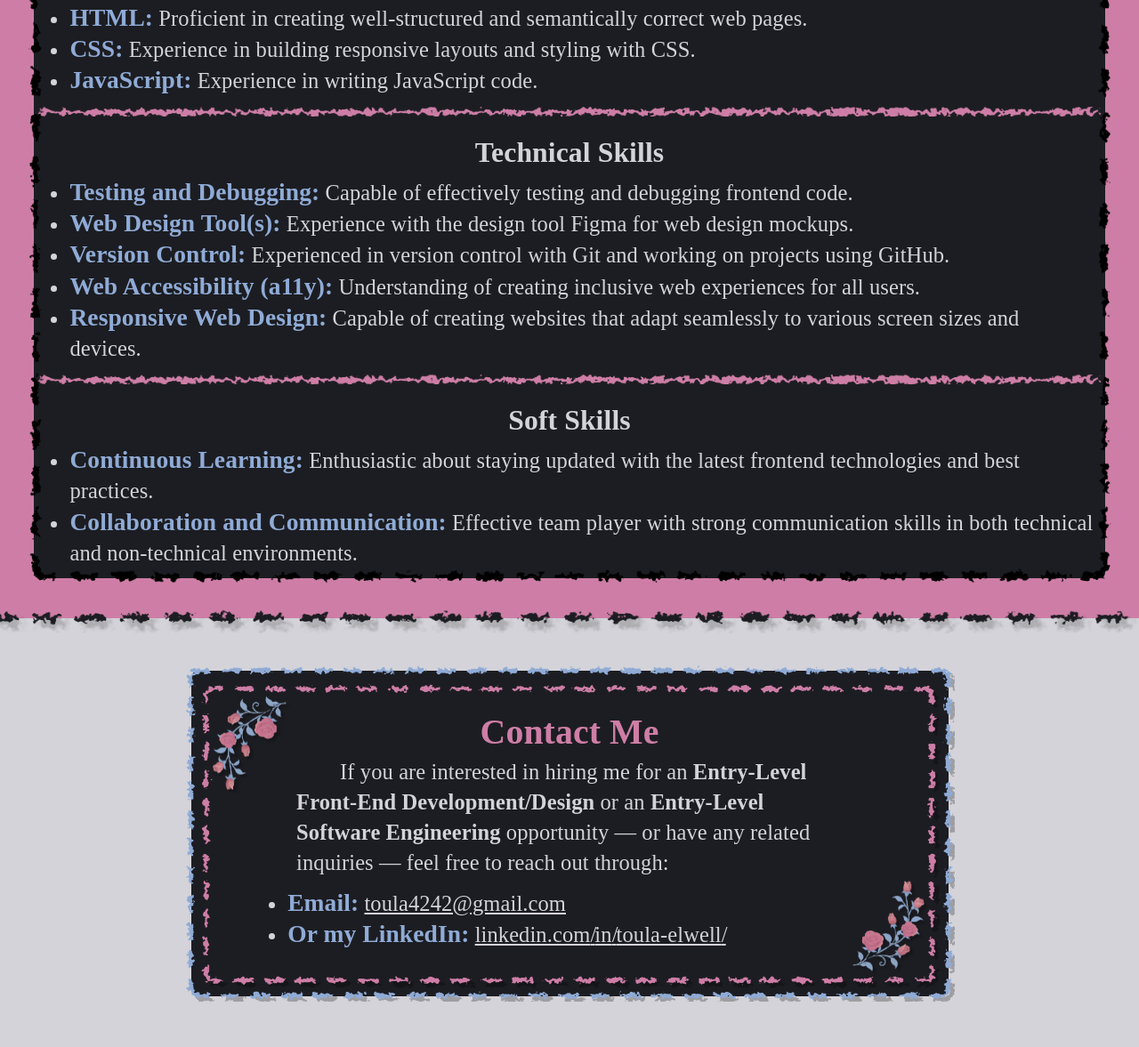
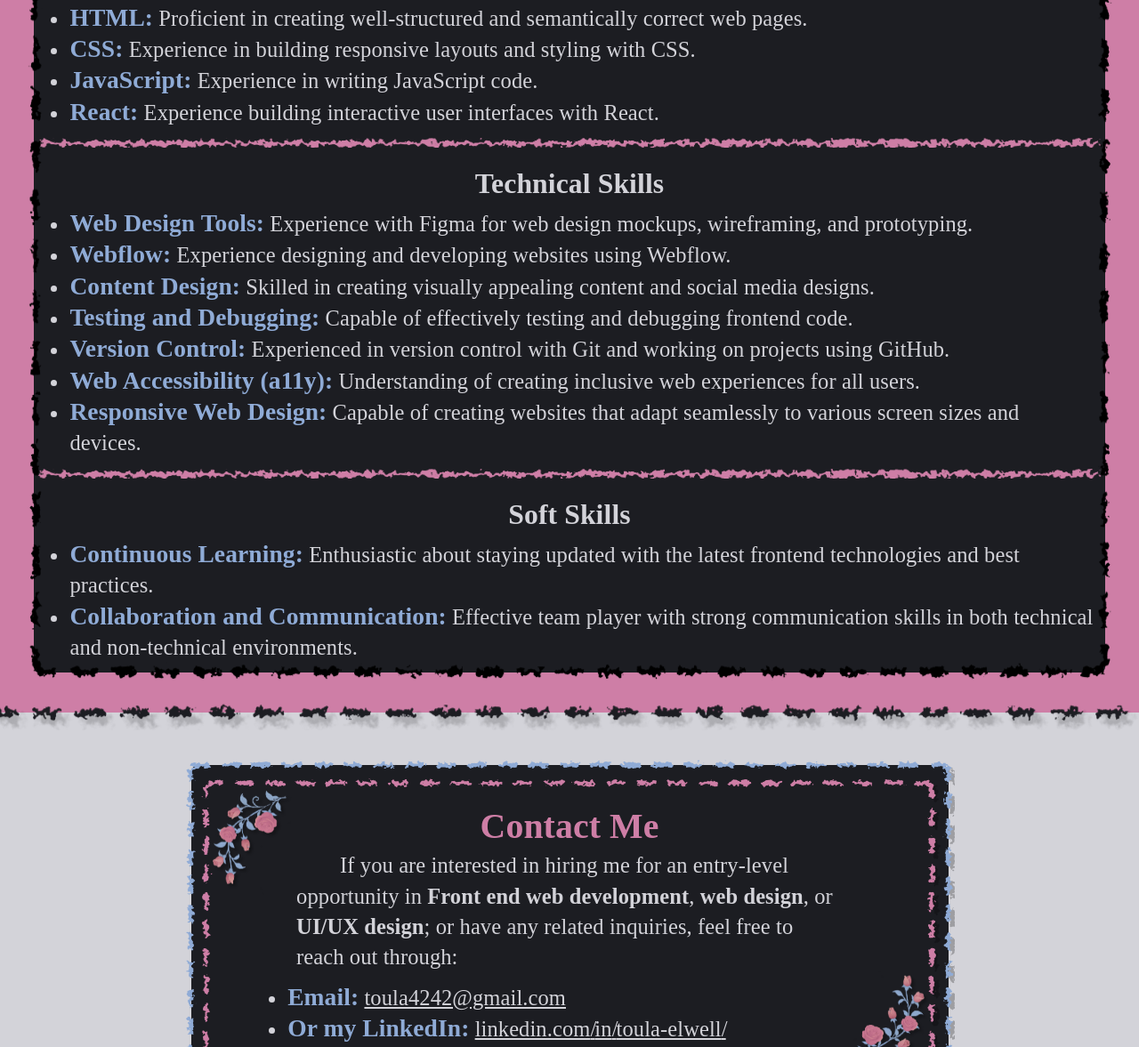
Before and after one commit to tae9467/tae9467.github.io, a plain HTML site: page index.html in a window 1280 px wide. Shown: the part 2704-3881 px from the top of the page at 89% size. Drawn offline with Linux system fonts and the light colour scheme; a web font is replaced by a local one.

Commit message:
UPDATING

```diff
--- a/index.html
+++ b/index.html
@@ -119,10 +119,7 @@
                         What excites me most about web development and design is how it combines art and logic — crafting digital experiences that look beautiful and work seamlessly. Web design and frontend development are like painting on a canvas for me, and I love being able to make content and websites that are visually appealing that others can use. My long-term goal is to continue building and designing innovative, human-centered websites that inspire, inform, and connect people.
                     </p>
                     <p>
-                        <span class="highlight">What am I seeking now?</span> I'm looking for entry-level opportunities in Front-End Web Development and Web Design/UI/UX positions. I'm skilled in HTML, CSS, JavaScript, React, Webflow, Figma, and content design. I'm also experienced in social media content creation/design and collaborating with startups to translate briefs into polished, live content.
-                    </p>
-                    <p>
-                        I'm always happy to connect with other creatives, developers, and designers who share a love for web innovation! 💻🎨🌐
+                        <span class="highlight">What am I seeking now?</span>&ensp;I'm looking for entry-level opportunities in Front end web development, web design, or UI/UX design. I'm skilled in HTML, CSS, JavaScript, React, Webflow, Figma, and content design. I'm also experienced in social media content creation/design and collaborating with startups to translate briefs into polished, live content.
                     </p>
                     <button type="button" class="readLessButton" onclick="hideContent(this)"><img src="./Resources/Images/AboutMeButtonBorder.png" alt="button border with texture">Read Less</button>
                 </div>
@@ -844,13 +841,16 @@
                         <li><h4>HTML:</h4> Proficient in creating well-structured and semantically correct web pages.</li>
                         <li><h4>CSS:</h4> Experience in building responsive layouts and styling with CSS.</li>
                         <li><h4>JavaScript:</h4> Experience in writing JavaScript code.</li>
+                        <li><h4>React:</h4> Experience building interactive user interfaces with React.</li>
                     </ul>
                     <hr>
 
                     <h3>Technical Skills</h3>
                     <ul>
+                        <li><h4>Web Design Tools:</h4> Experience with Figma for web design mockups, wireframing, and prototyping.</li>
+                        <li><h4>Webflow:</h4> Experience designing and developing websites using Webflow.</li>
+                        <li><h4>Content Design:</h4> Skilled in creating visually appealing content and social media designs.</li>
                         <li><h4>Testing and Debugging:</h4> Capable of effectively testing and debugging frontend code.</li>
-                        <li><h4>Web Design Tool(s):</h4> Experience with the design tool Figma for web design mockups.</li>
                         <li><h4>Version Control:</h4> Experienced in version control with Git and working on projects using GitHub.</li>
                         <li><h4>Web Accessibility (a11y):</h4> Understanding of creating inclusive web experiences for all users.</li>
                         <li><h4>Responsive Web Design:</h4> Capable of creating websites that adapt seamlessly to various screen sizes and devices.</li>
@@ -870,10 +870,7 @@
                 <h2>Contact Me</h2>
                 <div class="contactInfo">
                     <p>
-                        If you are interested in hiring me for an <strong>Entry-Level
-                        Front-End Development/Design</strong> or an
-                        <strong>Entry-Level Software Engineering</strong> opportunity —
-                        or have any related inquiries — feel free to reach out through:
+                        If you are interested in hiring me for an entry-level opportunity in <strong>Front end web development</strong>, <strong>web design</strong>, or <strong>UI/UX design</strong>; or have any related inquiries, feel free to reach out through:
                     </p>
                     <ul>
                         <li><h4>Email:</h4>
```
